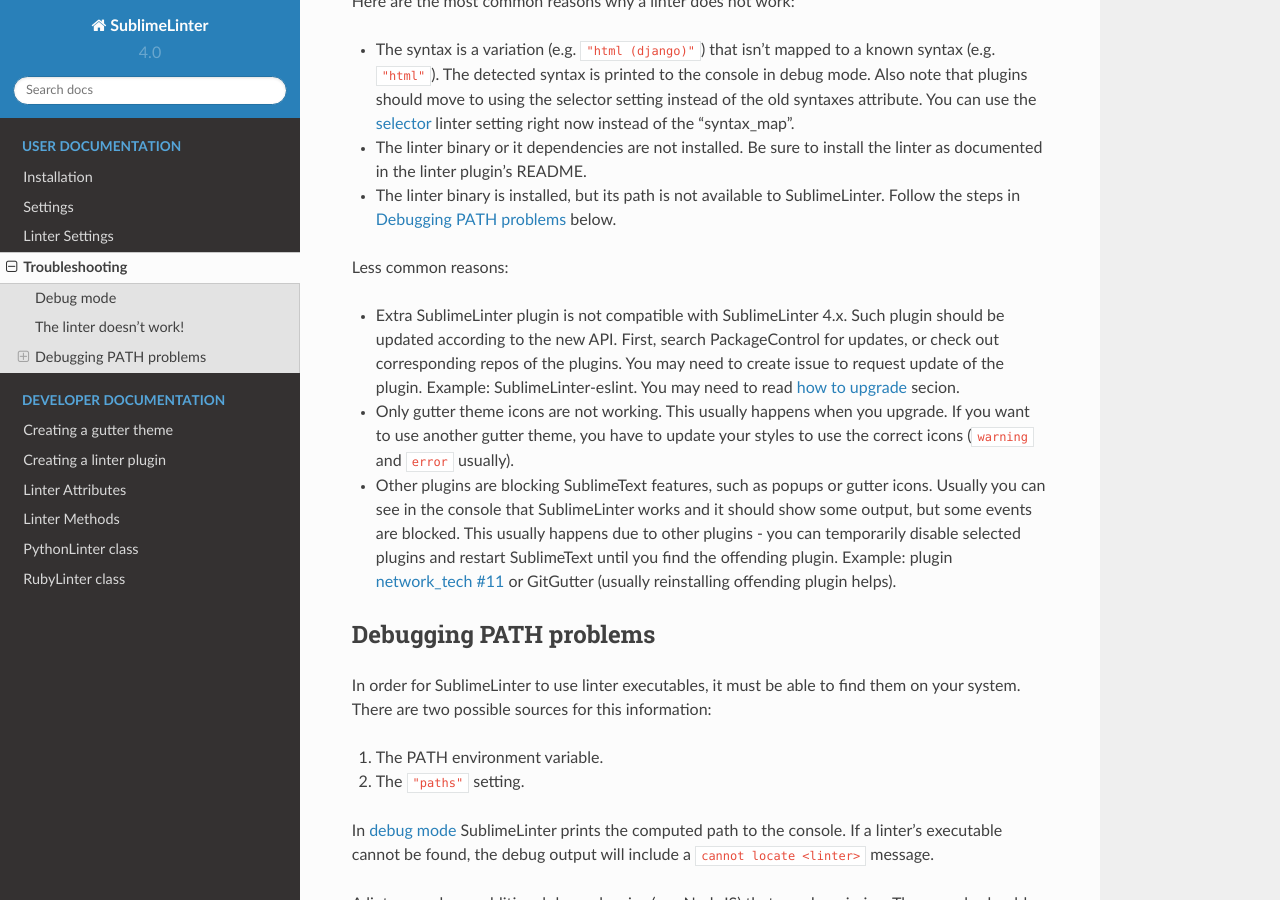
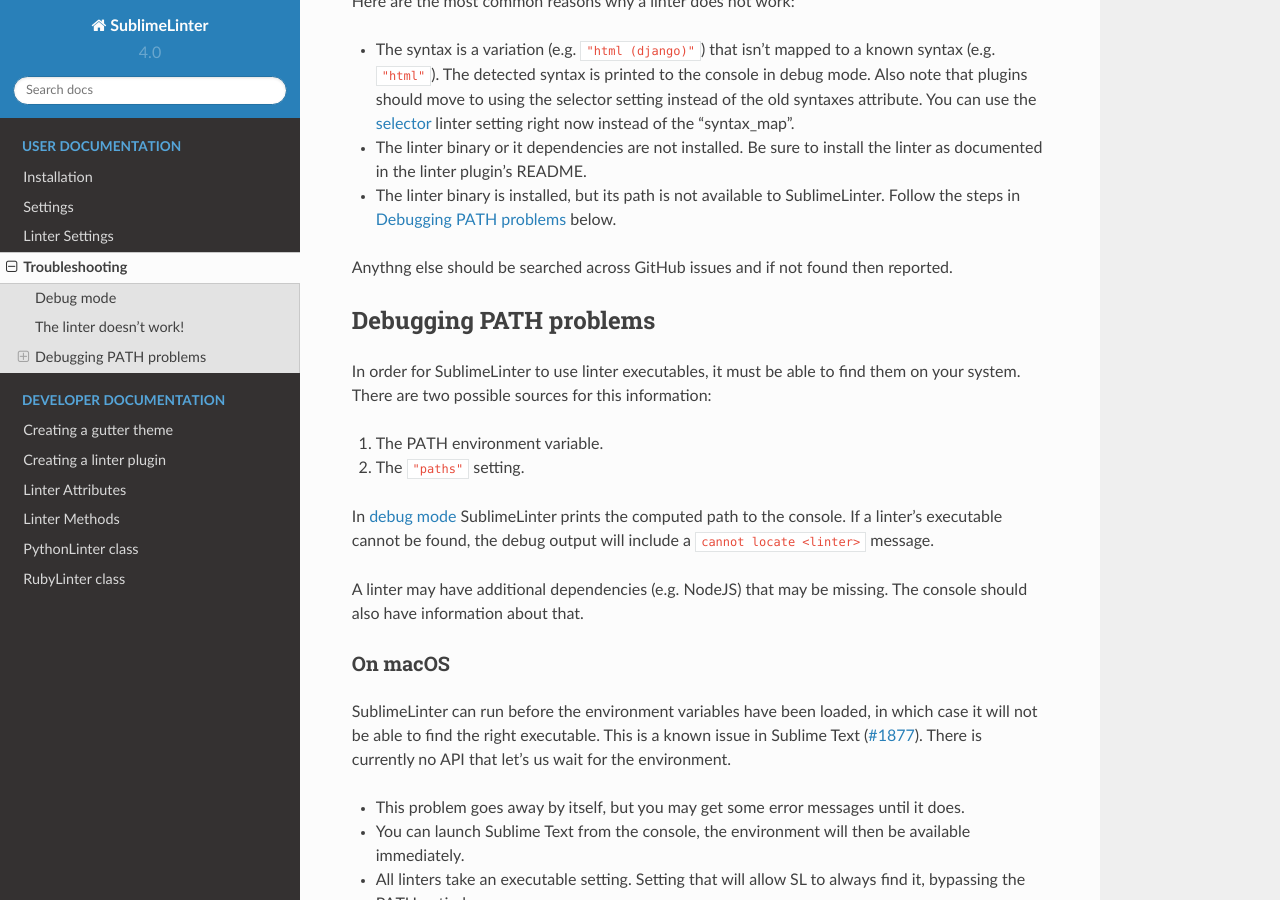
Before and after one commit to SublimeLinter/SublimeLinter, a Sphinx documentation site: the page built from docs/troubleshooting.rst, in a window 1280 px wide and 900 px high, scrolled down 499 px. Built offline with Sphinx 7.4.7 and the Read the Docs theme 2.0.0, drawn with Linux system fonts in a browser that asks for light colours.

Commit message:
Update according to code-review in pull-request

```diff
--- a/docs/installation.rst
+++ b/docs/installation.rst
@@ -7,3 +7,5 @@
 which explains how to install plugins to SublimeText.
 
 Notice, that it may be required to restart SublimeText after plugin installation.
+
+Make sure to read `SublimeLinter messages <https://github.com/SublimeLinter/SublimeLinter/tree/master/messages>`_.
--- a/docs/troubleshooting.rst
+++ b/docs/troubleshooting.rst
@@ -33,27 +33,8 @@
   but its path is not available to SublimeLinter.
   Follow the steps in :ref:`debugging-path-problems` below.
 
-Less common reasons:
-
-- Extra SublimeLinter plugin is not compatible with SublimeLinter 4.x.
-  Such plugin should be updated according to the new API. First, search
-  PackageControl for updates, or check out corresponding repos of the plugins.
-  You may need to create issue to request update of the plugin.
-  Example: SublimeLinter-eslint.
-  You may need to read `how to upgrade <https://github.com/SublimeLinter/SublimeLinter/blob/master/messages/4.0.0.txt#L80>`_ secion.
-
-- Only gutter theme icons are not working.
-  This usually happens when you upgrade. If you want to use another gutter
-  theme, you have to update your styles to use the correct icons
-  (``warning`` and ``error`` usually).
-
-- Other plugins are blocking SublimeText features, such as popups or gutter
-  icons. Usually you can see in the console that SublimeLinter works and it
-  should show some output, but some events are blocked. This usually happens
-  due to other plugins - you can temporarily disable selected plugins and
-  restart SublimeText until you find the offending plugin.
-  Example: plugin `network_tech #11 <https://github.com/heyglen/network_tech/issues/11>`_
-  or GitGutter (usually reinstalling offending plugin helps).
+Anythng else should be searched across GitHub issues and if not found then
+reported.
 
 
 .. _debugging-path-problems:
```
Also changed, not shown: 1 other file.
